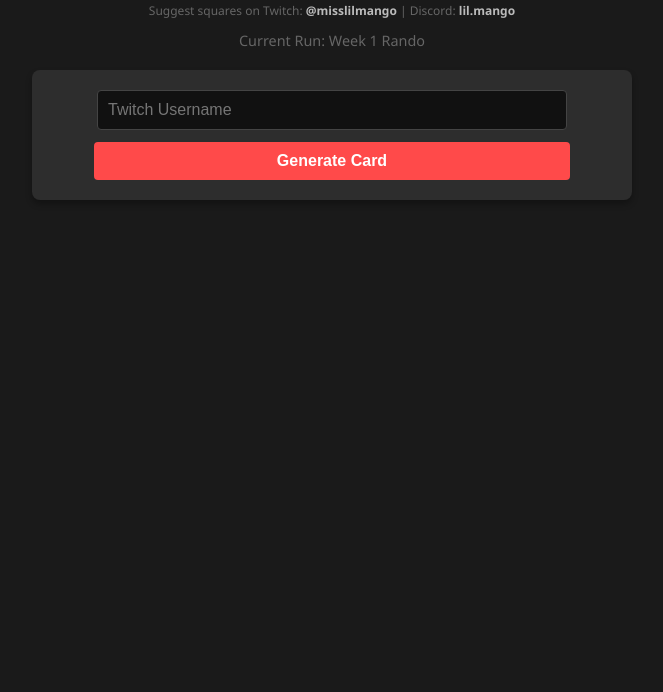
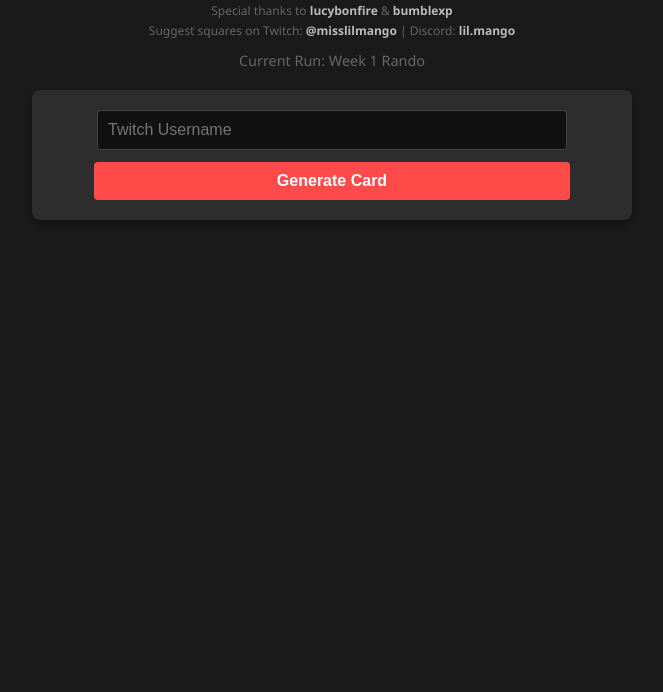
Before and after one commit to misslilmango/aggy-rando-viewer-bingo, a plain HTML site: page index.html in a window 1280 px wide. Shown: the part 108-800 px from the top of the page, without its empty margins (308-971 px from the left). Drawn offline with nearby package versions, Linux system fonts and the light colour scheme.

Commit message:
Update index.html

```diff
--- a/index.html
+++ b/index.html
@@ -207,6 +207,10 @@
 
     <div class="credits">
         Idea by <span>UltimaPhoenix2405</span> | Implemented by <span>misslilmango</span>
+    </div>
+
+    <div class="suggestions" style="margin-bottom: 3px;">
+        Special thanks to <span>lucybonfire</span> & <span>bumblexp</span>
     </div>
 
     <div class="suggestions">
```
